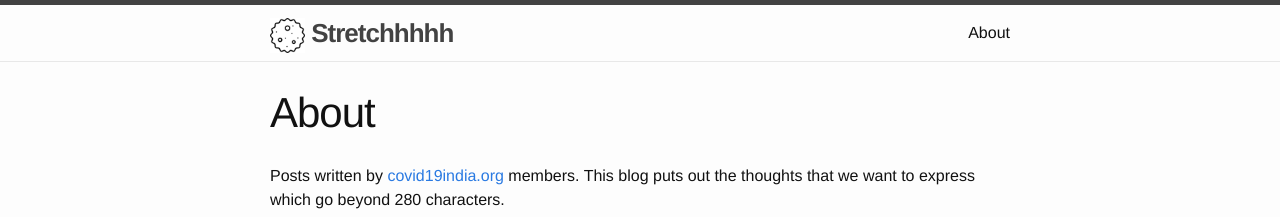
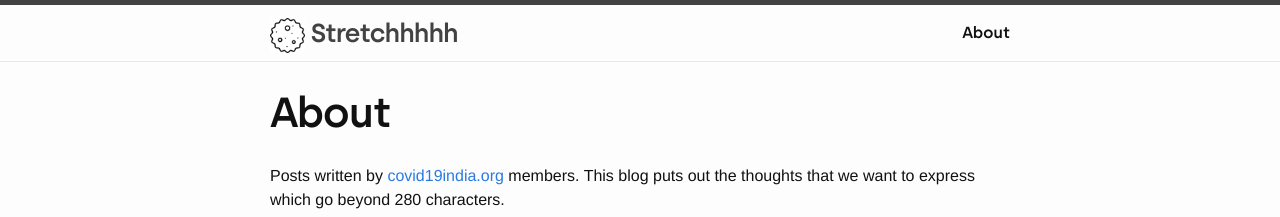
Before and after one commit to covid19india/blog, a Jekyll site: the page built from about.md, in a window 1280 px wide. Shown: the top 217 px of the page. Built offline with Jekyll 4.4.1, drawn with Linux system fonts in a browser that asks for light colours.

Commit message:
Trying to match the same font as main site

```diff
--- a/_includes/header.html
+++ b/_includes/header.html
@@ -1,6 +1,6 @@
 <header class="site-header">
 
-  <div class="wrapper">
+  <div class="wrapper header-div">
 
     <a class="site-title" href="{{ site.baseurl }}/">
       <img style='height: 35px; width: 35px;' alt="logo img" src="/assets/images/icon.png">
--- a/css/main.scss
+++ b/css/main.scss
@@ -4,6 +4,10 @@
 @charset "utf-8";
 
 
+@font-face {
+    font-family: Archia;
+    src: url(/assets/fonts/Archia/archia-semibold-webfont.woff2);
+  }
 
 // Our variables
 $base-font-family: "Helvetica Neue", Helvetica, Arial, sans-serif;
@@ -62,3 +66,10 @@
     border: 1px solid black;
     padding: 5px;
 }
+
+.header-div,
+.post-list,
+.post-title
+{
+    font-family: Archia;
+}
```
Also changed, not shown: assets/fonts/Archia/archia-bold-webfont.woff2 (added), assets/fonts/Archia/archia-medium-webfont.woff2 (added), assets/fonts/Archia/archia-semibold-webfont.woff2 (added).
